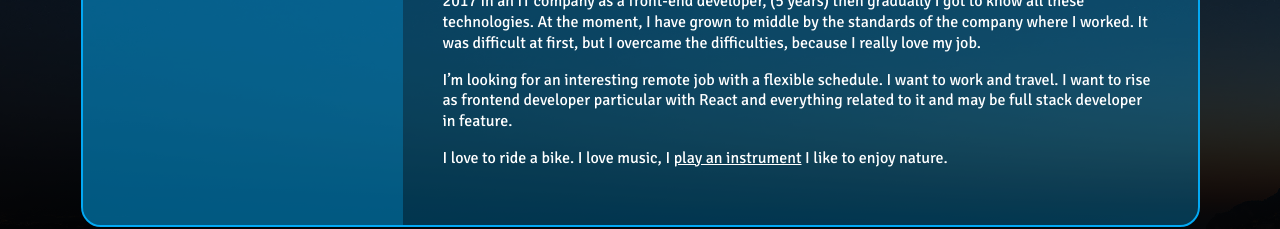
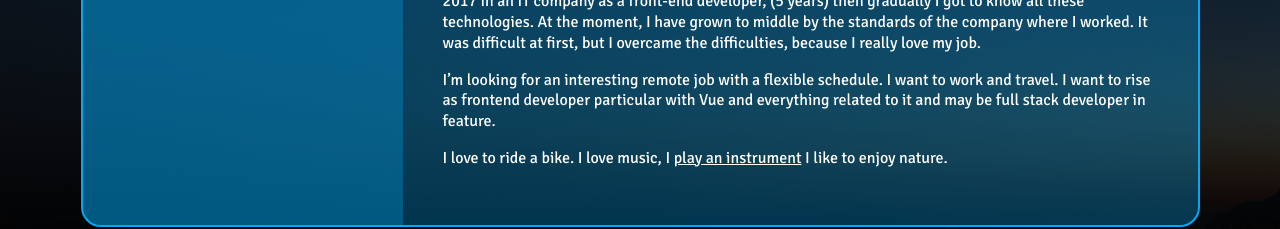
Before and after one commit to bandvic-dev/bandvic, a Next.js app: page /resume in a window 1280 px wide. Shown: the part 1114-1343 px from the top of the page. Built offline with nearby package versions, Linux system fonts and the light colour scheme.

Commit message:
Update desired technologies from React to Vue

```diff
--- a/pages/resume.tsx
+++ b/pages/resume.tsx
@@ -94,7 +94,7 @@ export function Resume(props: NextPage) {
                 </p>
                 <p>Programming was both a hobby and a small income (since 2008). I started doing real programming in 2017 in an IT company as a front-end developer, (5 years) then gradually I got to know all these technologies. At the moment, I have grown to middle by the standards of the company where I worked. It was difficult at first, but I overcame the difficulties, because I really love my job.
                 </p>
-                <p>I’m looking for an interesting remote job with a flexible schedule. I want to work and travel. I want to rise as frontend developer particular with React and everything related to it and may be full stack developer in feature.
+                <p>I’m looking for an interesting remote job with a flexible schedule. I want to work and travel. I want to rise as frontend developer particular with Vue and everything related to it and may be full stack developer in feature.
                 </p>
                 <p>I love to ride a bike. I love music, I <Link href="https://www.tiktok.com/@andrei_balanco"><a target="_blank" title="My tiktok channel">play an instrument</a></Link> I like to enjoy nature.
                 </p>
```
